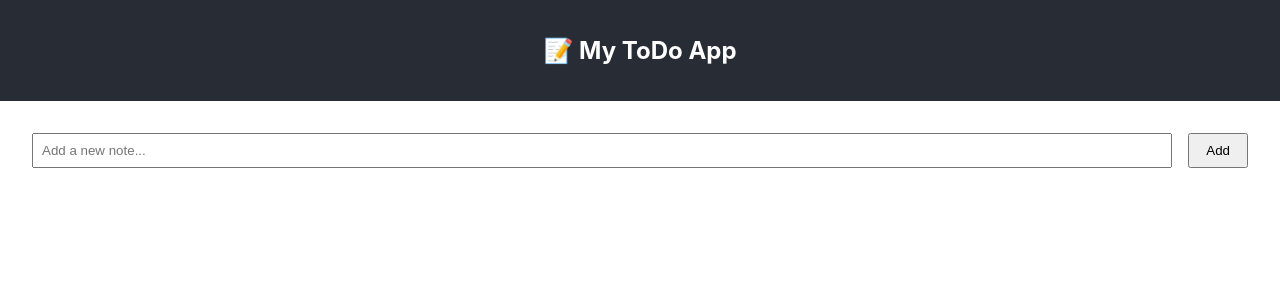
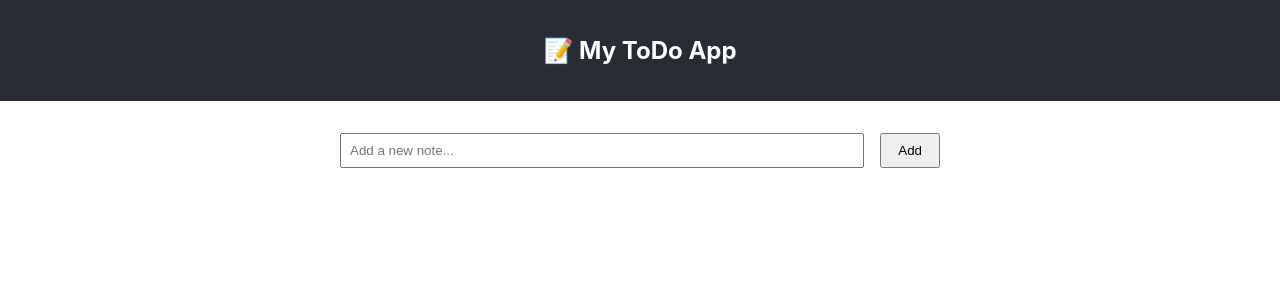
Before and after one commit to CoderRushikesh/ToDo, a React (Create React App) app in the folder todo/: page / in a window 1280 px wide. Shown: the top 300 px of the page. Built offline with nearby package versions, Linux system fonts and the light colour scheme.

Commit message:
css added for notepage

```diff
--- a/todo/src/Components/NotePage.css
+++ b/todo/src/Components/NotePage.css
@@ -1,20 +1,26 @@
-/* src/pages/NotesPage.css */
 .notes-page {
   padding: 2rem;
+  max-width: 600px;
+  margin: auto;
 }
+
 .note-input {
   display: flex;
   gap: 1rem;
   margin-bottom: 1rem;
 }
+
 .note-input input {
   flex: 1;
   padding: 0.5rem;
 }
+
 .note-input button {
   padding: 0.5rem 1rem;
 }
+
 .notes-list {
   display: flex;
-  flex-wrap: wrap;
+  flex-direction: column;
+  gap: 1rem;
 }
```
